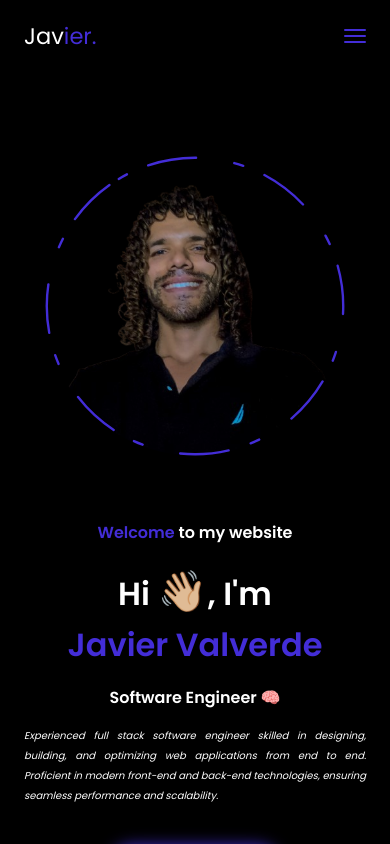
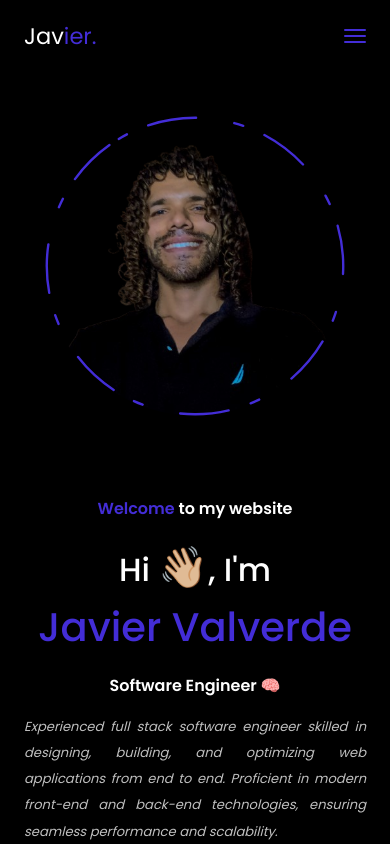
Before and after one commit to jvalverde96/portfolio_website, a React (Create React App) app: page / in a window 390 px wide. Shown: the top 844 px of the page. Built offline with nearby package versions, Linux system fonts and the light colour scheme.

Commit message:
Improvements

```diff
--- a/src/App.css
+++ b/src/App.css
@@ -56,8 +56,6 @@
   margin: 0;
   padding: 0;
   box-sizing: border-box ;
-  /* background-color: var(--background-dark); */
-  /* color: white */
 }
 
 html {
@@ -99,9 +97,8 @@ img {
   padding: 5.25rem 0;
   min-height: 100vh;
   display: flex;
-  align-items: center;
-  justify-content: center;
-  position: relative;
+  margin: 0 auto;
+
 }
 
 .section_title {
@@ -120,7 +117,7 @@ img {
 
 .section_title_left {
   font-size: var(--h1-font-size);
-  font-weight: var(--font-weight-semi-bold);
+  font-weight: var(--font-weight-medium);
 }
 
 .background_primary {
@@ -138,6 +135,7 @@ img {
 }
 
 .container {
+  width: 100%;
   max-width: 1200px;
   margin: auto;
 }
@@ -165,7 +163,7 @@ img {
 
 @media screen and (max-width: 1240px) {
   .container {
-    margin: 0 1.5rem 0 1.5rem;
+    padding: 0 2.5rem;
   }
 
 }
@@ -179,7 +177,7 @@ img {
   }
 
   .container {
-    margin: 0 1.5rem 0 1.5rem;
+    padding: 0 1.5rem 0 1.5rem;
   }
 
 }
@@ -188,10 +186,6 @@ img {
 
   .section_title {
     font-size: var(--h1-font-size-mobile);
-  }
-
-  .container {
-    margin: 0 1.5rem 0 1.5rem;
   }
 
 }
--- a/src/components/Sections/AboutMe/about.css
+++ b/src/components/Sections/AboutMe/about.css
@@ -3,7 +3,6 @@
     flex-direction: column;
     align-items: center;
     justify-content: center;
-
 }
 
 .about_content img {
--- a/src/components/Sections/Home/home.css
+++ b/src/components/Sections/Home/home.css
@@ -1,9 +1,9 @@
 .home_content {
     display: flex;
     align-items: center;
-    justify-content: center;
+    justify-content: space-between;
     gap: 6rem;
-    margin-top: 4.5rem;
+    height: 100%;
 }
 
 .data {
@@ -12,12 +12,18 @@
     align-items: flex-start;
     justify-content: center;
     gap: 1rem;
+    max-width: 500px;
+}
+
+.data h1 span {
+    font-size: var(--big-font-size);
 }
 
 .description {
-    max-width: 450px;
-    font-size: var(--tiny-font-size);
+
+    font-size: var(--small-font-size);
     font-style: italic;
+    opacity: 0.75;
 }
 
 .data span {
@@ -59,23 +65,17 @@
 
 /* ========================================== Breakpoints  ========================================== */
 
-/* Large devices  */
-
-@media screen and (max-width: 992px) {
-    .circle_container {
-        width: 300px;
-        height: 300px;
-    }
-  }
 
 /* Medium devices  */
 
-@media screen and (max-width: 902px) {
+@media screen and (max-width: 1075px) {
 
     .home_content {
         flex-direction: column-reverse;
         justify-content: center;
-        gap: 4rem;
+        align-items: center;
+        gap: 5rem;
+        margin-top: 2rem;
     }
 
     .data {
@@ -89,4 +89,15 @@
         margin-top: 1.5rem;
     }
 
+    .data h1 span {
+        font-size: var(--h1-font-size);
+    }
+
 }
+
+@media screen and (max-width: 567px) {
+    .circle_container {
+        width: 300px;
+        height: 300px;
+    }
+}
--- a/src/components/Sections/Skills/skills.css
+++ b/src/components/Sections/Skills/skills.css
@@ -1,6 +1,8 @@
 .skills_content {
     display: flex;
     flex-direction: column;
+    align-items: center;
+    justify-content: center;
     gap: 5rem;
 }
 
```
